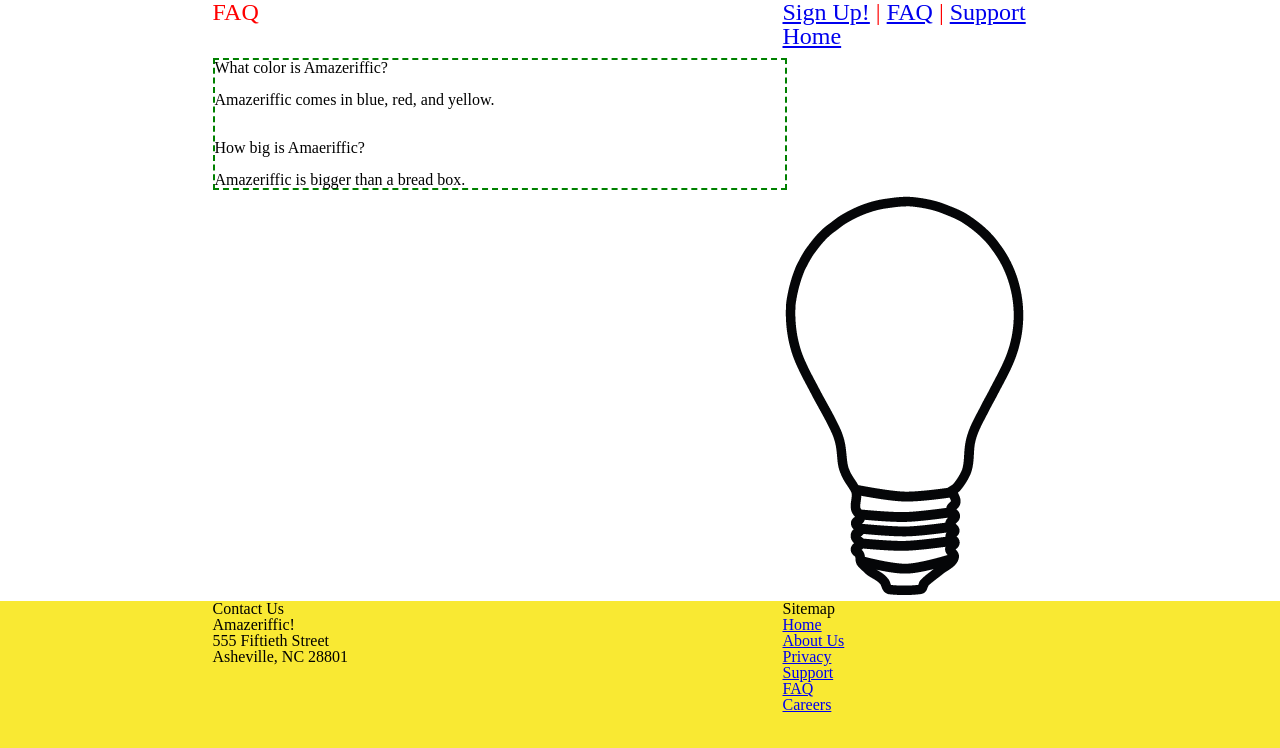
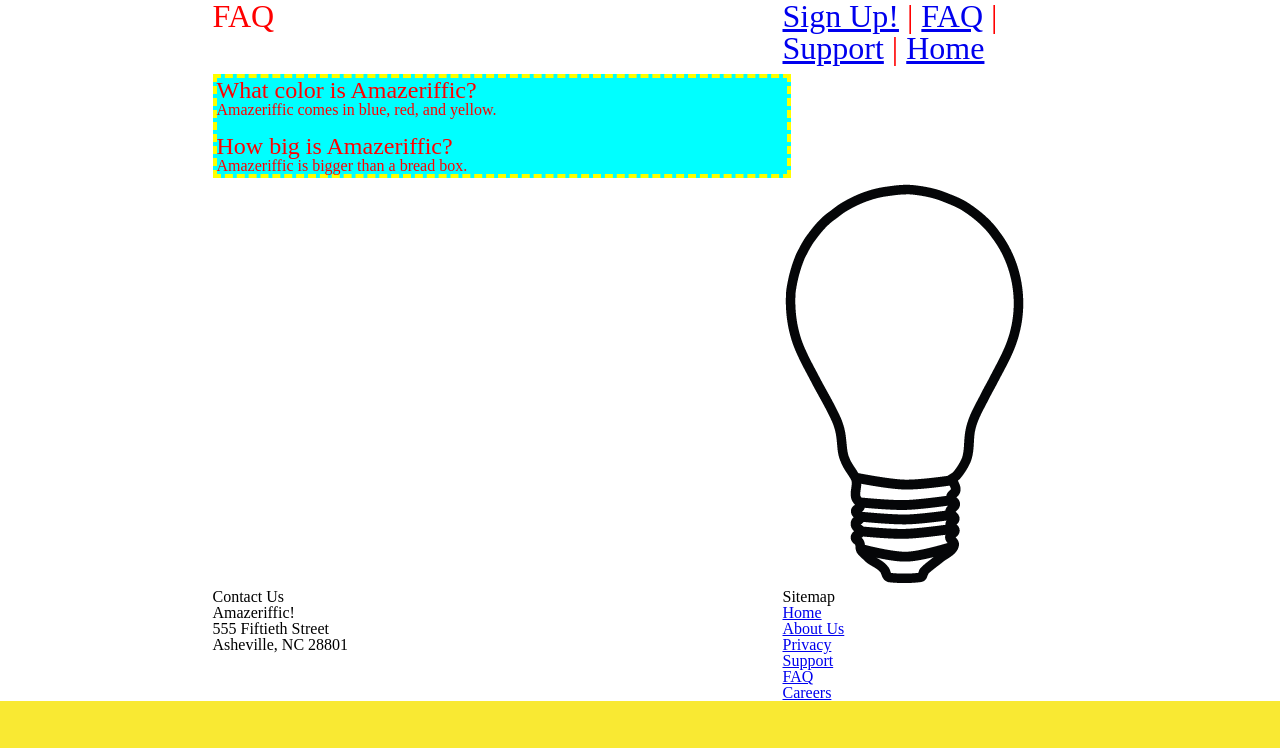
Before and after one commit to caseyndavis/P2, a plain HTML site: page faq.html in a window 1280 px wide. Drawn offline with Linux system fonts and the light colour scheme.

Commit message:
Faq stylized with two seperate rules from index, headers stylized in both

```diff
--- a/faq.html
+++ b/faq.html
@@ -13,21 +13,20 @@
         <nav>
           <a href="#">Sign Up!</a> |
           <a href="faq.html">FAQ</a> |
-          <a href="#">Support</a>
+          <a href="#">Support</a> |
           <a href="index.html">Home</a>
         </nav>
       </div>
     </header>
 
-    <main>
+    <Main>
       <div class="container">
-        <div class="left">
+        <div class="faqLeft">
           <h2>What color is Amazeriffic?</h2>
           <br>
           <p>Amazeriffic comes in blue, red, and yellow.</p>
           <br>
-          <br>
-          <h3>How big is Amaeriffic?</h3>
+          <h3>How big is Amazeriffic?</h3>
           <br>
           <p>Amazeriffic is bigger than a bread box.</p>
         </div>
@@ -36,7 +35,7 @@
           <img src="./images/lightbulb.png">
         </div>
       </div>
-    </main>
+    <Main>
 
     <footer>
       <div class="container">
--- a/stylesheets/style.css
+++ b/stylesheets/style.css
@@ -22,14 +22,14 @@ header {
 header h1 {
   float: left;
   width: 570px;
-  font-size: xxxxx-large;
+  font-size: xx-large;
 
 }
 
 header nav {
   float: right;
   width: 285px;
-  font-size: x-large;
+  font-size: xx-large;
 }
 
 main {
@@ -40,7 +40,21 @@ main {
 main .left {
   float: left;
   width: 570px;
-  border: 2px dashed green;
+}
+
+main .faqLeft {
+  float: left;
+  width: 570px;
+  border: 4px dashed yellow;
+  background: cyan;
+  color: red;
+}
+
+main h1,h2,h3 {
+  float: left;
+  width: 570px;
+  font-size: x-large;
+
 }
 
 main .right {
```
